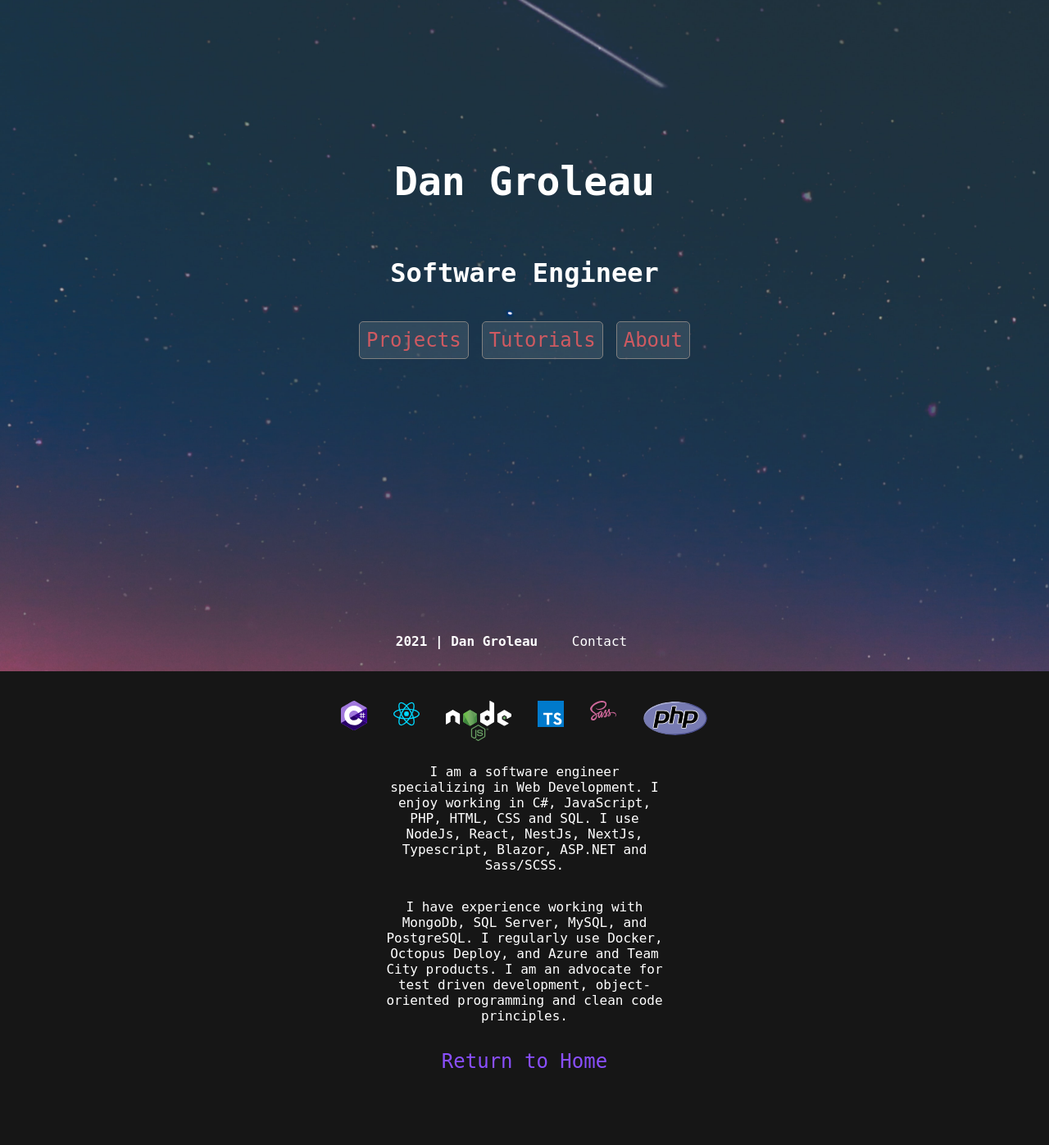
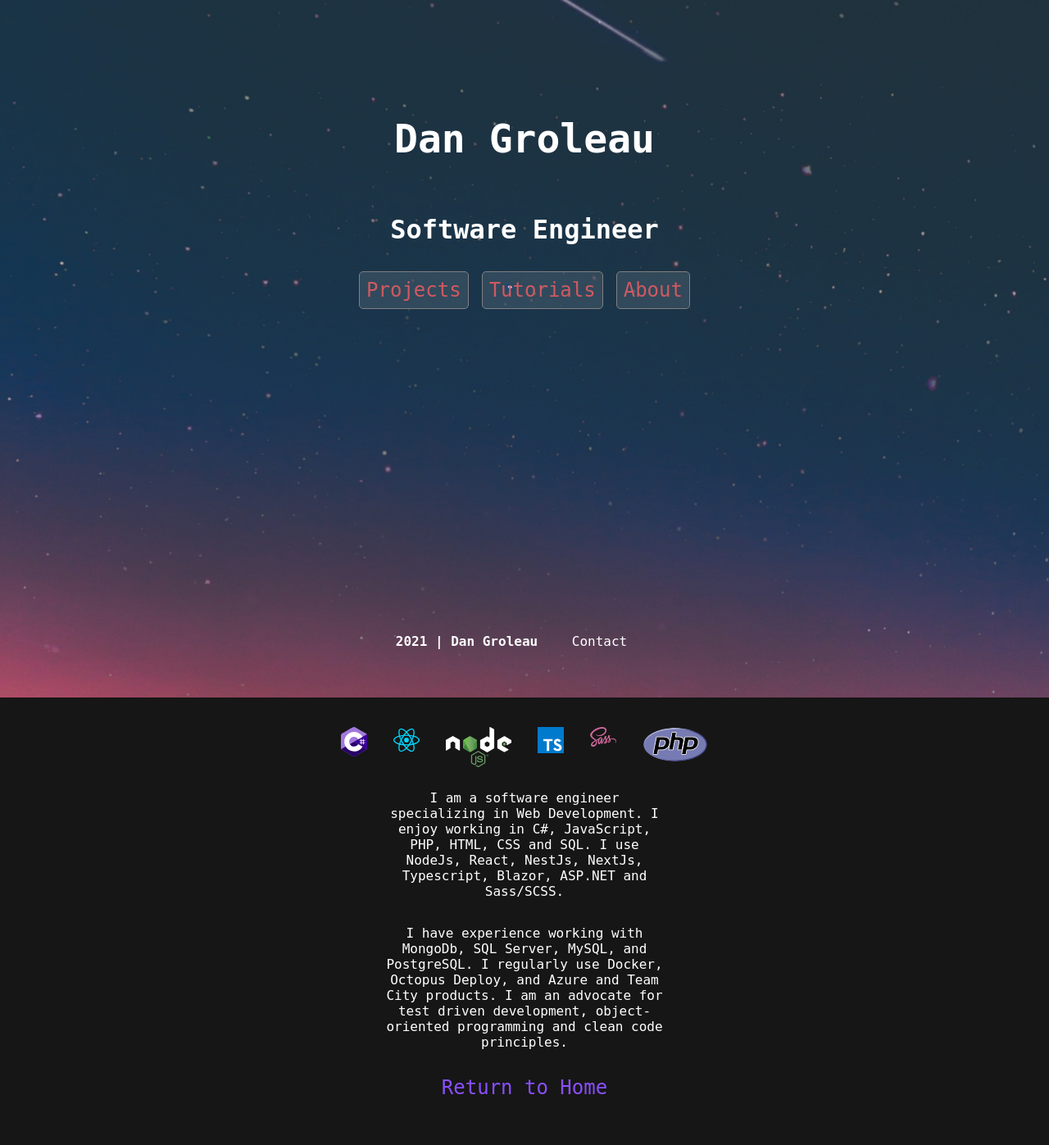
Before and after one commit to ddgroleau/home-server, a PHP site: page / in a window 1280 px wide. Shown: the whole page at 82% size. Before the commit the page ends 1303 px from the top, so only its background shows below. Run offline with PHP 8.4, Linux system fonts and the light colour scheme.

Commit message:
Updated parallax styles.

```diff
--- a/assets/css/app.css
+++ b/assets/css/app.css
@@ -206,31 +206,6 @@ footer a {
   color: #CF5A61;
 }
 
-@media only screen and (min-width: 1024px) {
-  .nav {
-    -webkit-box-orient: horizontal;
-    -webkit-box-direction: normal;
-        -ms-flex-direction: row;
-            flex-direction: row;
-  }
-  .nav-header {
-    display: -webkit-box;
-    display: -ms-flexbox;
-    display: flex;
-  }
-  .navbar {
-    -webkit-box-pack: justify;
-        -ms-flex-pack: justify;
-            justify-content: space-between;
-  }
-  .btn {
-    margin: 0 0.5rem;
-  }
-  .navbar-toggler {
-    display: none;
-  }
-}
-
 .btn {
   border: solid grey 1px;
   border-radius: 5px;
@@ -313,7 +288,7 @@ footer a {
   display: flex;
   width: 100%;
   height: 100%;
-  min-height: 1336px;
+  min-height: 1400px;
   min-width: 100%;
   -webkit-box-orient: vertical;
   -webkit-box-direction: normal;
@@ -349,7 +324,7 @@ footer a {
   -webkit-box-pack: center;
       -ms-flex-pack: center;
           justify-content: center;
-  top: 15%;
+  top: 25%;
   width: 100%;
   height: 30%;
 }
@@ -358,4 +333,32 @@ footer a {
   background-color: rgba(22, 22, 22, 0.75);
   padding: 1.5rem;
 }
+
+@media only screen and (min-width: 1024px) {
+  .nav {
+    -webkit-box-orient: horizontal;
+    -webkit-box-direction: normal;
+        -ms-flex-direction: row;
+            flex-direction: row;
+  }
+  .nav-header {
+    display: -webkit-box;
+    display: -ms-flexbox;
+    display: flex;
+  }
+  .navbar {
+    -webkit-box-pack: justify;
+        -ms-flex-pack: justify;
+            justify-content: space-between;
+  }
+  .btn {
+    margin: 0 0.5rem;
+  }
+  .navbar-toggler {
+    display: none;
+  }
+  .home-content {
+    top: 10%;
+  }
+}
 /*# sourceMappingURL=app.css.map */
--- a/assets/css/app.scss
+++ b/assets/css/app.scss
@@ -172,23 +172,7 @@ footer {
   }
 }
 
-@media only screen and (min-width:1024px) {
-  .nav {
-    flex-direction: row;
-  }
-  .nav-header {
-    display: flex;
-  }
-  .navbar {
-    justify-content: space-between;
-  }
-  .btn {
-    margin: 0 $sm;
-  }
-  .navbar-toggler {
-    display: none;
-  }
-}
+
 
 .btn {
   border: $box-border;
@@ -251,7 +235,7 @@ footer {
   display: flex;
   width: 100%;
   height: 100%;
-  min-height: 1336px;
+  min-height: 1400px;
   min-width: 100%;
   flex-direction: column;
   align-items: center;
@@ -271,7 +255,7 @@ footer {
   flex-direction: column;
   align-items: center;
   justify-content: center;
-  top: 15%;
+  top: 25%;
   width: 100%;
   height: 30%;
 }
@@ -280,3 +264,24 @@ footer {
   background-color: $slate-ghost;
   padding: $md;
 }
+
+@media only screen and (min-width:1024px) {
+  .nav {
+    flex-direction: row;
+  }
+  .nav-header {
+    display: flex;
+  }
+  .navbar {
+    justify-content: space-between;
+  }
+  .btn {
+    margin: 0 $sm;
+  }
+  .navbar-toggler {
+    display: none;
+  }
+  .home-content {
+    top: 10%;
+  }
+}
```
Also changed, not shown: 1 other file.
